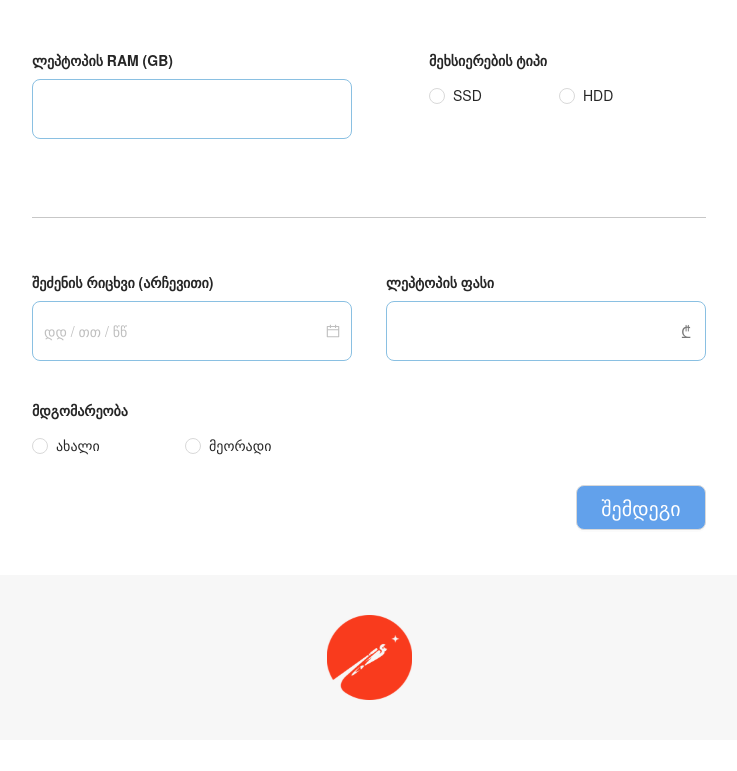
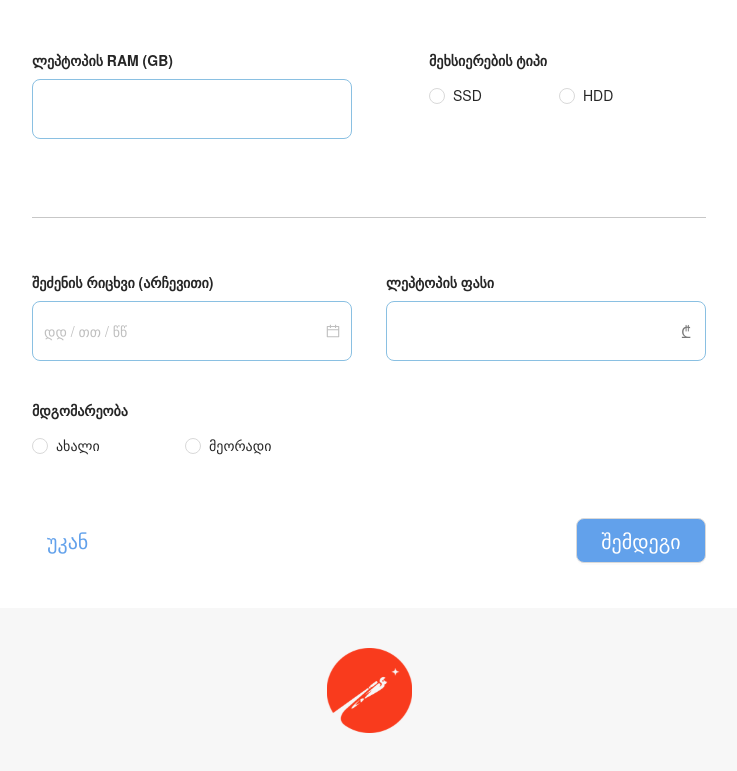
Before and after one commit to Uchaneishvili/Redberry-Bootcamp, a React (Create React App) app in the folder bootcamp-assignment/: page /laptopSpecs in a window 1280 px wide. Shown: the part 956-1727 px from the top of the page, without its empty margins (271-1008 px from the left). Before the commit the page ends 1696 px from the top, so only its background shows below. Built offline with nearby package versions, Linux system fonts and the light colour scheme; a web font is replaced by a local one.

Commit message:
Back button is added

```diff
--- a/bootcamp-assignment/src/pages/LaptopSpecs/LaptopSpecs.css
+++ b/bootcamp-assignment/src/pages/LaptopSpecs/LaptopSpecs.css
@@ -169,8 +169,14 @@ label {
   line-height: 21px;
 }
 
-.next-button-container {
-  text-align: end;
+.buttons-container {
+  display: flex;
+  flex-direction: row;
+  flex-wrap: nowrap;
+  align-content: center;
+  justify-content: space-between;
+  align-items: center;
+  padding-top: 5%;
 }
 
 .next-button {
@@ -181,6 +187,22 @@ label {
   font-size: 20px;
   background-color: #62a1eb;
   color: white;
+}
+
+.back-button {
+  width: 130px;
+  height: 45px;
+  border: none;
+  box-shadow: 0 0 0 0;
+  justify-content: flex-start;
+  font-size: 20px;
+  background-color: white;
+  color: #62a1eb;
+  display: flex;
+  flex-direction: row;
+  flex-wrap: nowrap;
+  align-content: center;
+  align-items: center;
 }
 .ant-input-suffix {
   font-weight: 400;
--- a/bootcamp-assignment/src/pages/LaptopSpecs/LaptopSpecs.js
+++ b/bootcamp-assignment/src/pages/LaptopSpecs/LaptopSpecs.js
@@ -304,7 +304,13 @@ function LaptopSpecs() {
               </Form.Item>
             </Form>
 
-            <div className="next-button-container">
+            <div className="buttons-container">
+              <Button
+                className="back-button"
+                onClick={() => window.history.back()}
+              >
+                უკან
+              </Button>
               <Button className="next-button" onClick={() => validate()}>
                 შემდეგი
               </Button>
```
